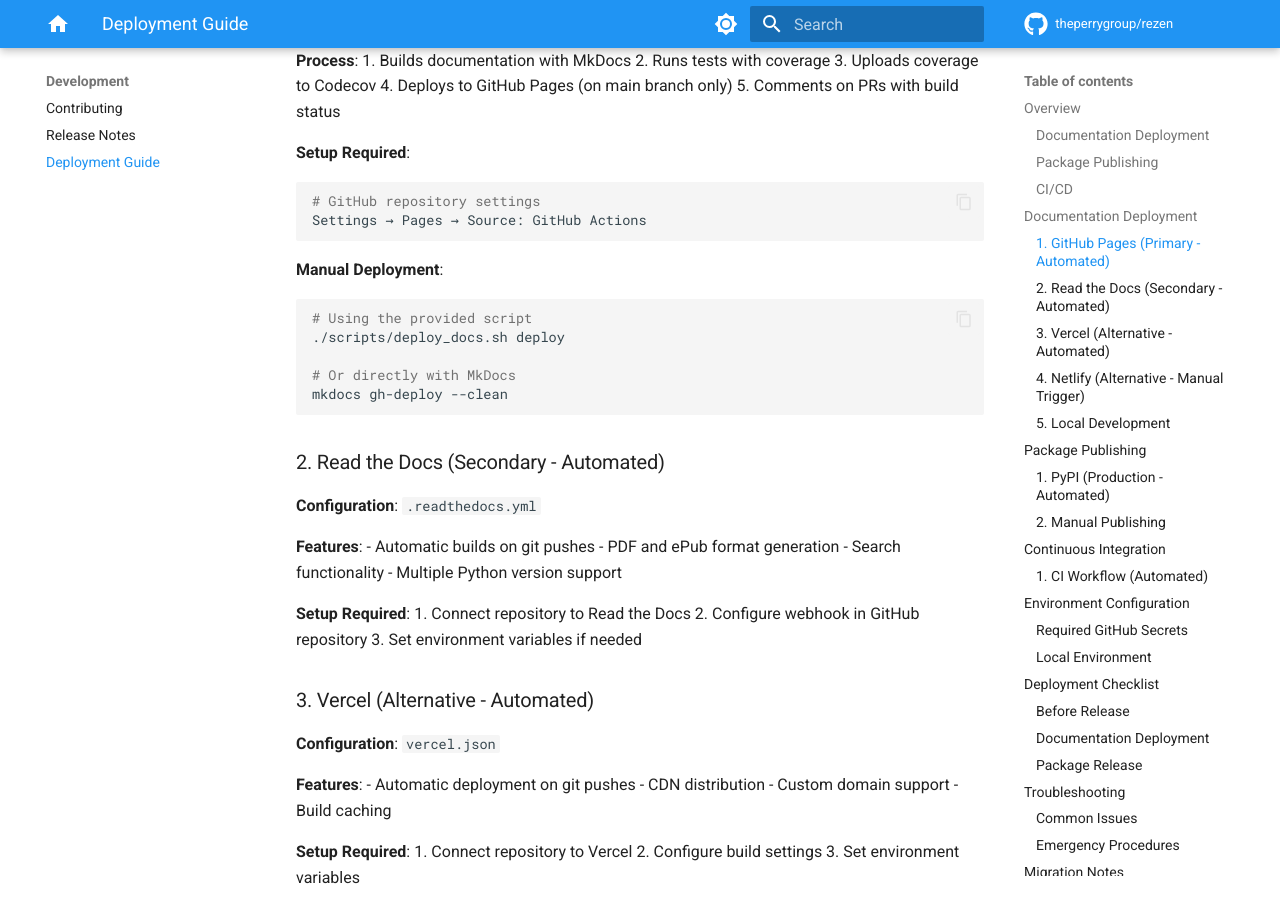
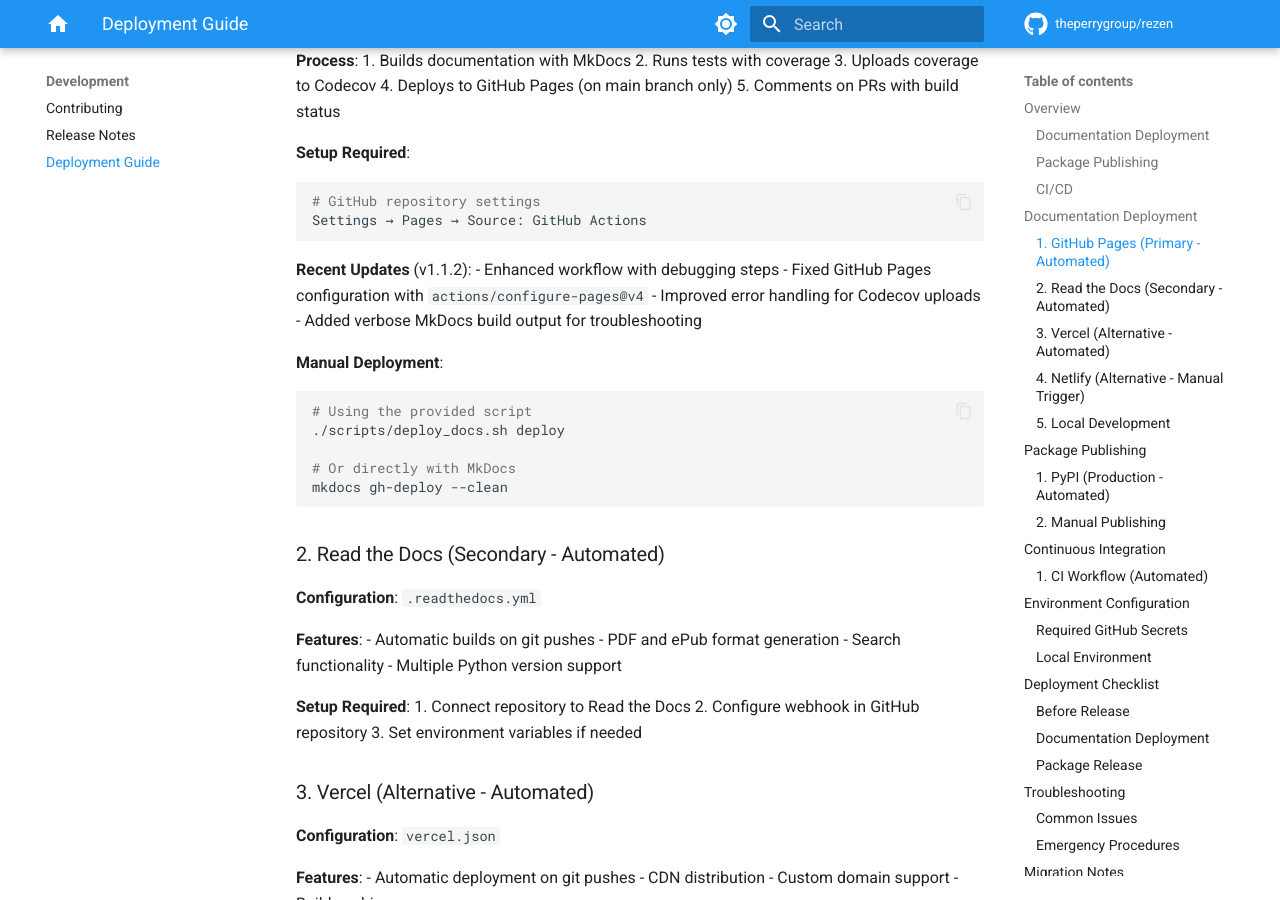
Before and after one commit to theperrygroup/rezen, an MkDocs documentation site: the page built from docs/deployment.md, in a window 1280 px wide and 900 px high, scrolled down 1172 px. Built offline with MkDocs 1.6.1 and Material for MkDocs 9.7.7, drawn with Linux system fonts in a browser that asks for light colours; comment, search, counter and statistics services are not loaded; the version menu is left out.

Commit message:
Update deployment documentation with v1.1.2 GitHub Pages fixes and troubleshooting info

````diff
--- a/docs/deployment.md
+++ b/docs/deployment.md
@@ -46,6 +46,12 @@
 # GitHub repository settings
 Settings → Pages → Source: GitHub Actions
 ```
+
+**Recent Updates** (v1.1.2):
+- Enhanced workflow with debugging steps
+- Fixed GitHub Pages configuration with `actions/configure-pages@v4`
+- Improved error handling for Codecov uploads
+- Added verbose MkDocs build output for troubleshooting
 
 **Manual Deployment**:
 ```bash
````
